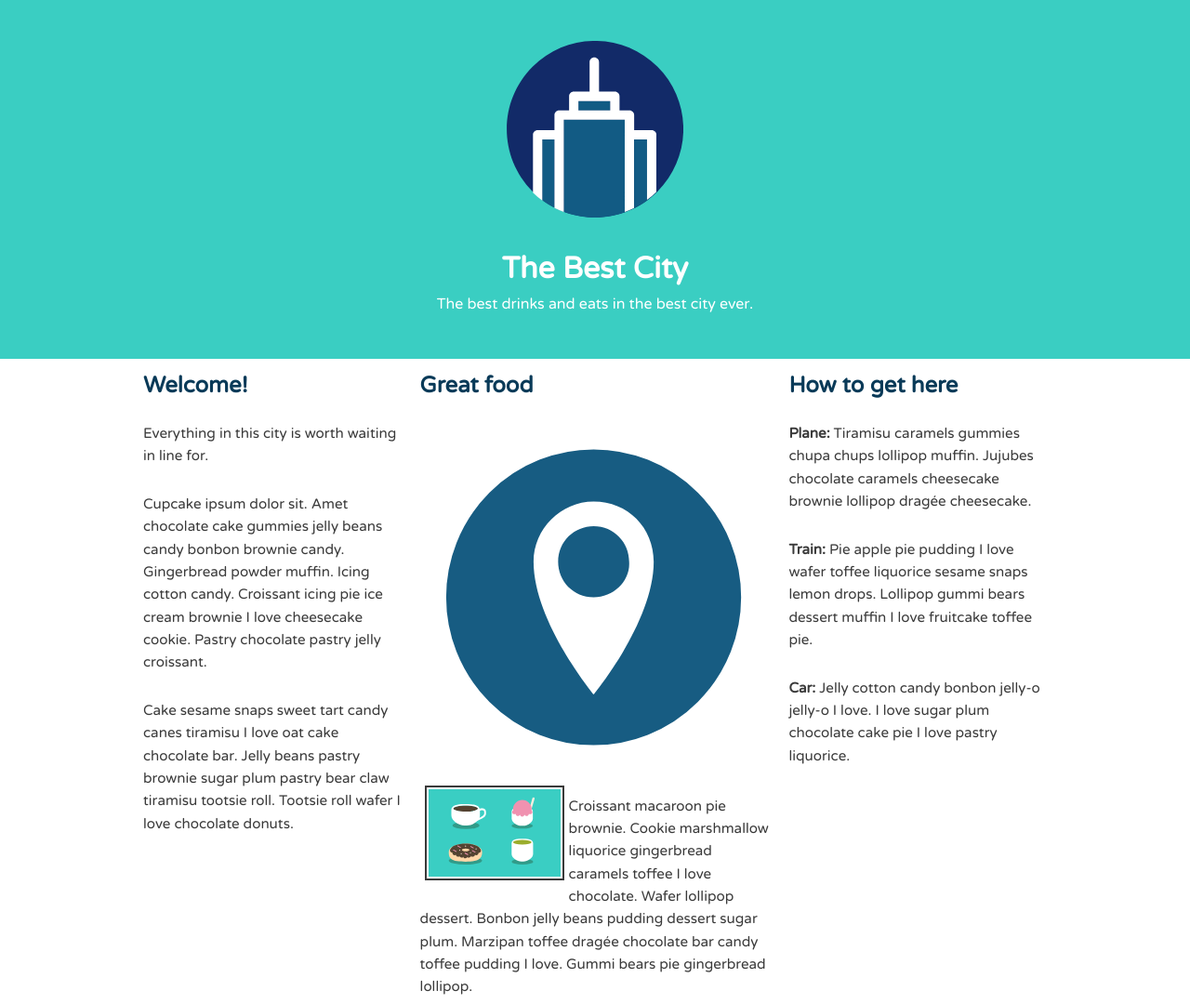
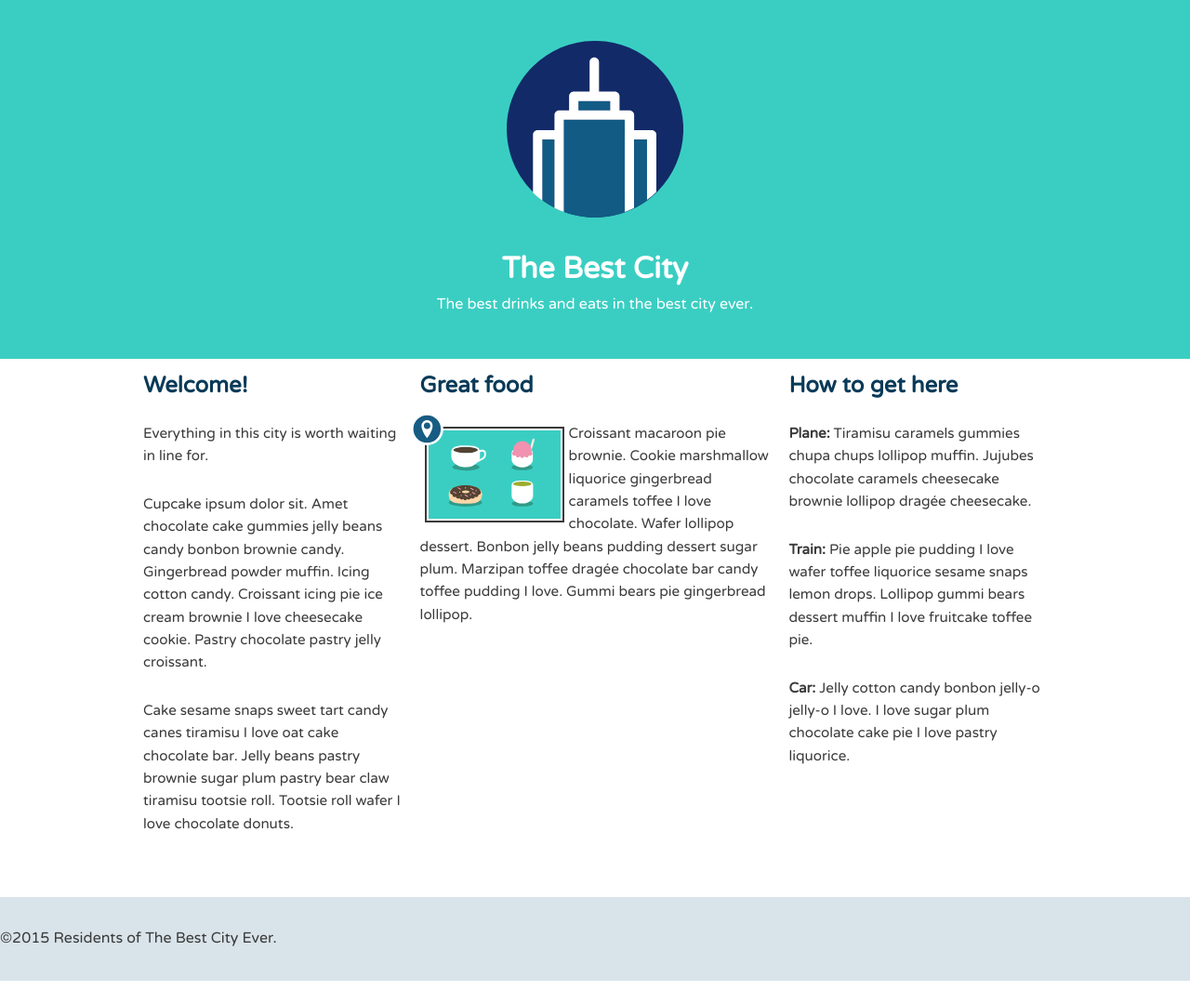
Before and after one commit to zaraki12345/zaraki12345.github.io, a PHP site: page /projekt3layout/index.html in a window 1280 px wide. Shown: the part 63-1143 px from the top of the page at 93% size. After the commit the page ends 1118 px from the top, so only its background shows below. Run offline with PHP 8.4, Linux system fonts and the light colour scheme.

Commit message:
poprawki
poprawki

```diff
--- a/projekt3layout/css/style.css
+++ b/projekt3layout/css/style.css
@@ -98,6 +98,15 @@ img {
 	animation-duration: 1s;
 	animation-fill-mode: forwards;
 }
+	.logocaption{
+		position: relative;
+	}
+	.smallicon{
+		width: 35px;
+		position: absolute;
+		top:-10px;
+		left: -10px;
+	}
 @keyframes animacja {
 
 	0% {transform: scale(1) translate(2px, 2px);}
```
